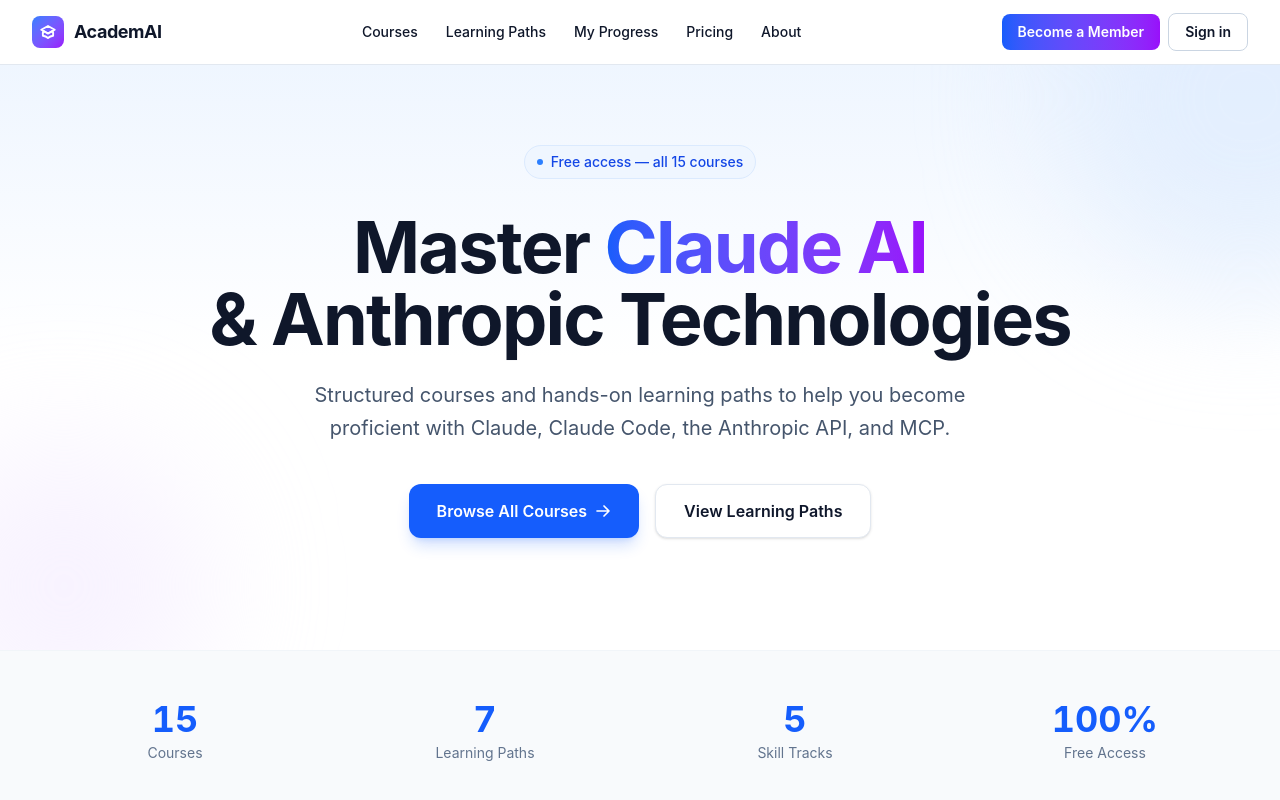
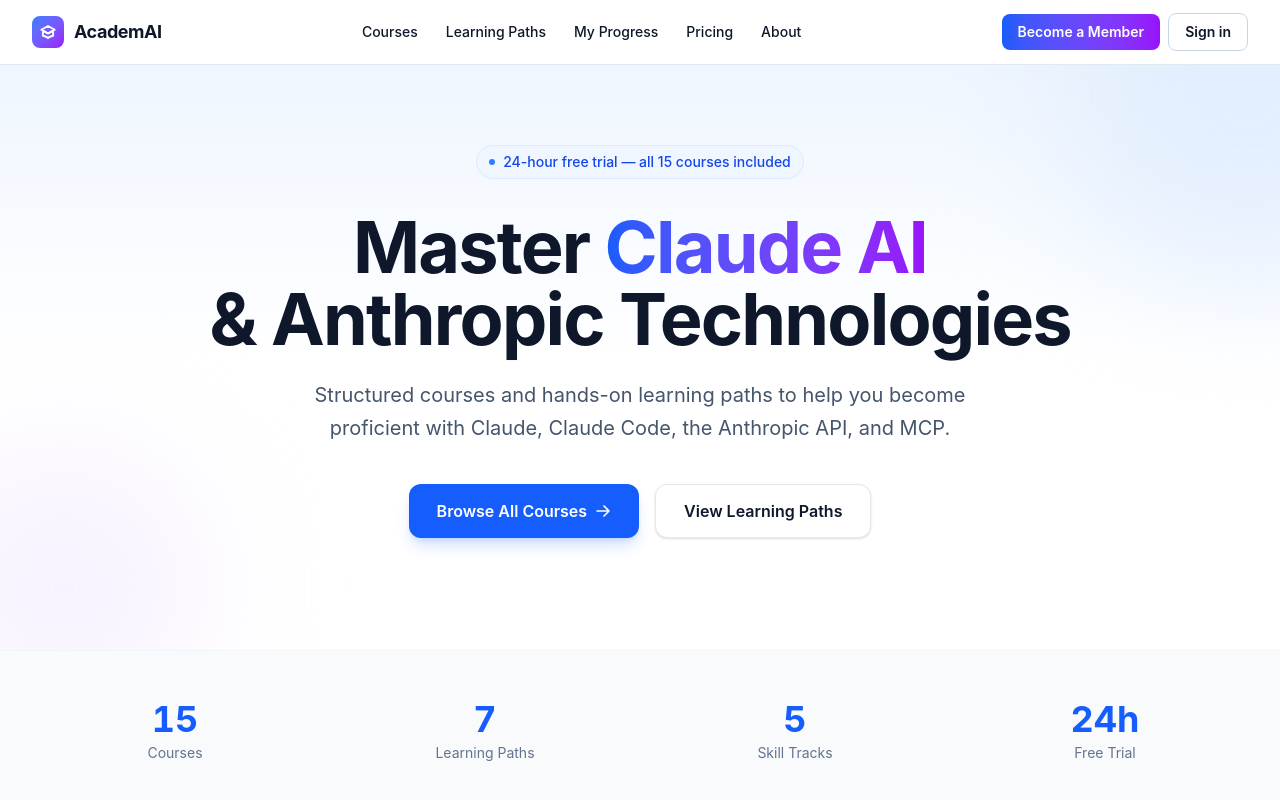
Before and after one commit to MiloTheAssistant/AcademAi, a Next.js app: page / in a window 1280 px wide. Shown: the top 800 px of the page. Built offline with nearby package versions, Linux system fonts and the light colour scheme; no server answers.

Commit message:
Replace 'Free Access' messaging with 24-hour free trial
https://claude.ai/code/session_0187SfXRDPvyySm4Lzq2y6ym

```diff
--- a/src/app/page.tsx
+++ b/src/app/page.tsx
@@ -50,7 +50,7 @@ export default function Home() {
         <div className="relative max-w-7xl mx-auto px-4 sm:px-6 lg:px-8 text-center">
           <div className="inline-flex items-center gap-2 px-3 py-1.5 rounded-full bg-blue-50 dark:bg-blue-950/50 border border-blue-100 dark:border-blue-900 text-blue-700 dark:text-blue-300 text-sm font-medium mb-8">
             <span className="w-1.5 h-1.5 rounded-full bg-blue-500 animate-pulse" />
-            Free access — all {courses.length} courses
+            24-hour free trial — all {courses.length} courses included
           </div>
 
           <h1 className="text-5xl sm:text-6xl lg:text-7xl font-bold tracking-tight mb-6 text-balance">
@@ -94,7 +94,7 @@ export default function Home() {
               { value: courses.length, label: "Courses" },
               { value: learningPaths.length, label: "Learning Paths" },
               { value: "5", label: "Skill Tracks" },
-              { value: "100%", label: "Free Access" },
+              { value: "24h", label: "Free Trial" },
             ].map(({ value, label }) => (
               <div key={label} className="py-2">
                 <div className="text-3xl sm:text-4xl font-bold text-blue-600 tabular-nums">{value}</div>
```
